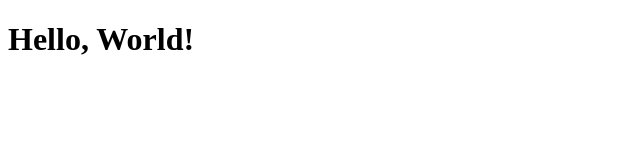
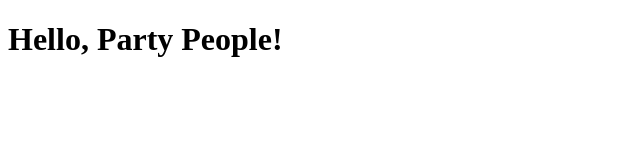
Before and after one commit to EBCONT-Conference/devopsdays.participant.Qualitune, a plain HTML site: page src/index.html in a window 1280 px wide. Shown: the whole page, without its empty margins (0-640 px from the left). Drawn offline with Linux system fonts and the light colour scheme.

Commit message:
feat!: Update index.html
This is neccessary to make CEO happy

```diff
--- a/src/index.html
+++ b/src/index.html
@@ -5,6 +5,6 @@
     <title>Hello World</title>
 </head>
 <body>
-<h1>Hello, World!</h1>
+<h1>Hello, Party People!</h1>
 </body>
 </html>
```
